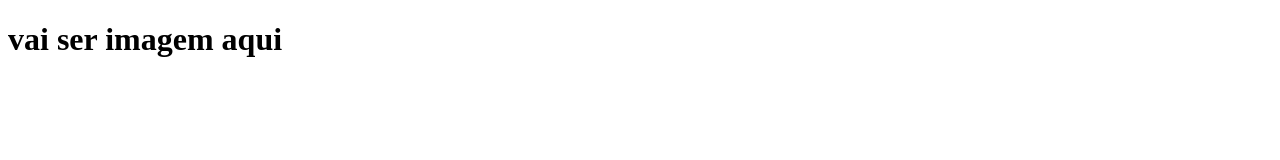
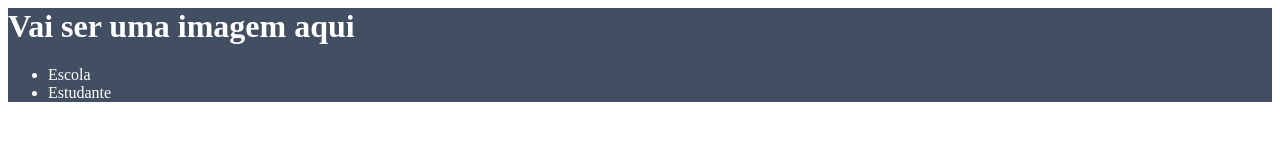
Before and after one commit to talisoncolato/sites-escola, a plain HTML site: page index.html in a window 1280 px wide. Drawn offline with Linux system fonts and the light colour scheme.

Commit message:
Add files via upload

```diff
--- a/index.html
+++ b/index.html
@@ -1,12 +1,19 @@
-<!DOCTYPE html>
 <html lang="en">
 <head>
     <meta charset="UTF-8">
+    <meta http-equiv="X-UA-Compatible" content="IE=edge">
     <meta name="viewport" content="width=device-width, initial-scale=1.0">
-    <title>Site Da Escola</title>
-    <link rel="stlylesheet"  href"=style.css">
+    <title>Document</title>
+    <link rel="stylesheet" href="style.css">
 </head>
 <body>
- <h1>vai ser imagem aqui</h1>
+    <header>
+        <h1>Vai ser uma imagem aqui</h1>
+        <ul>
+            <li>Escola</li>
+            <li>Estudante</li>
+        </ul>
+    </header>
+
 </body>
 </html>
--- a/style.css
+++ b/style.css
@@ -1 +1,4 @@
-body {background-color: #383d58;}
+header {
+    background-color: #424E61;
+    color: white;
+}
```
Also changed, not shown: 2 other files.
